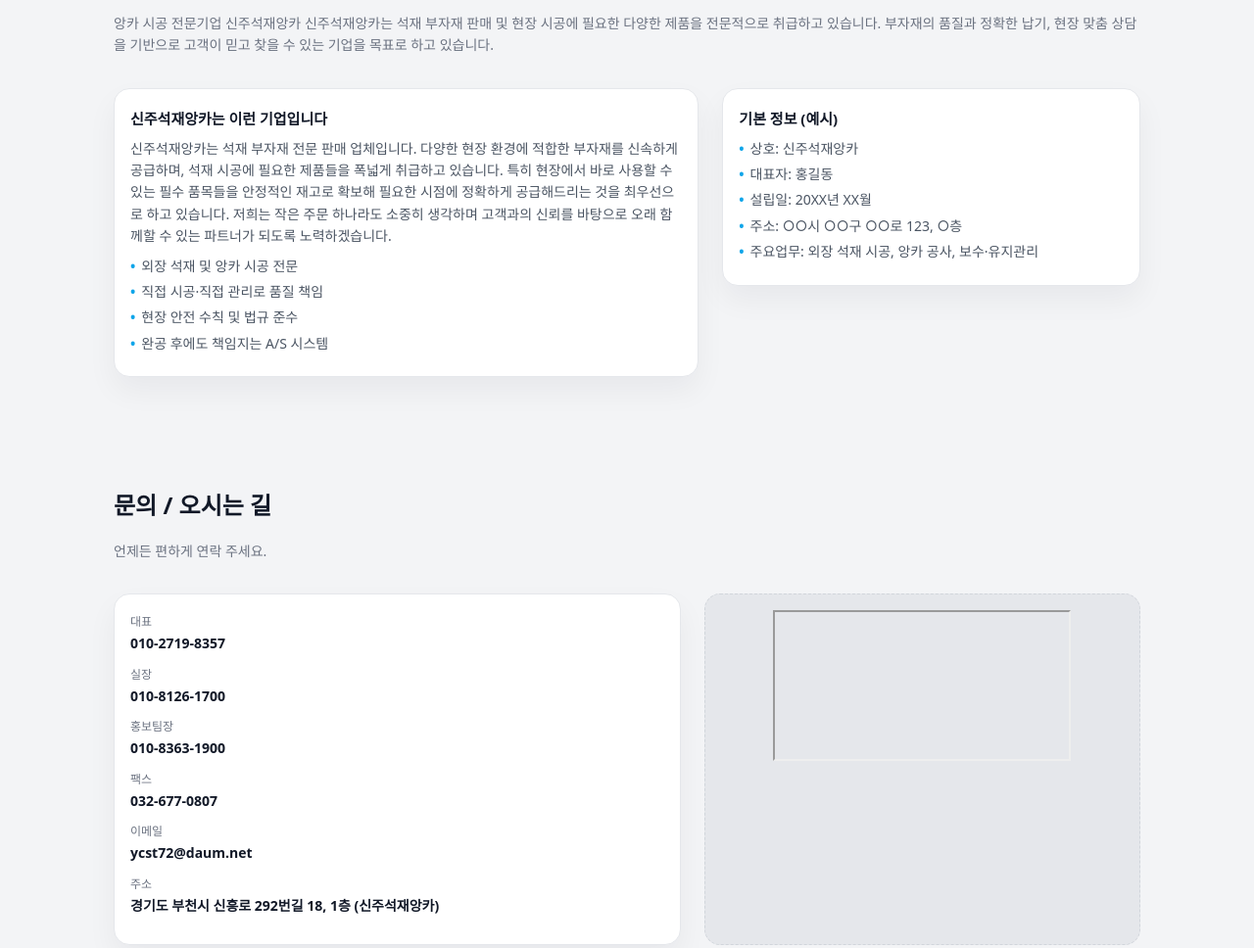
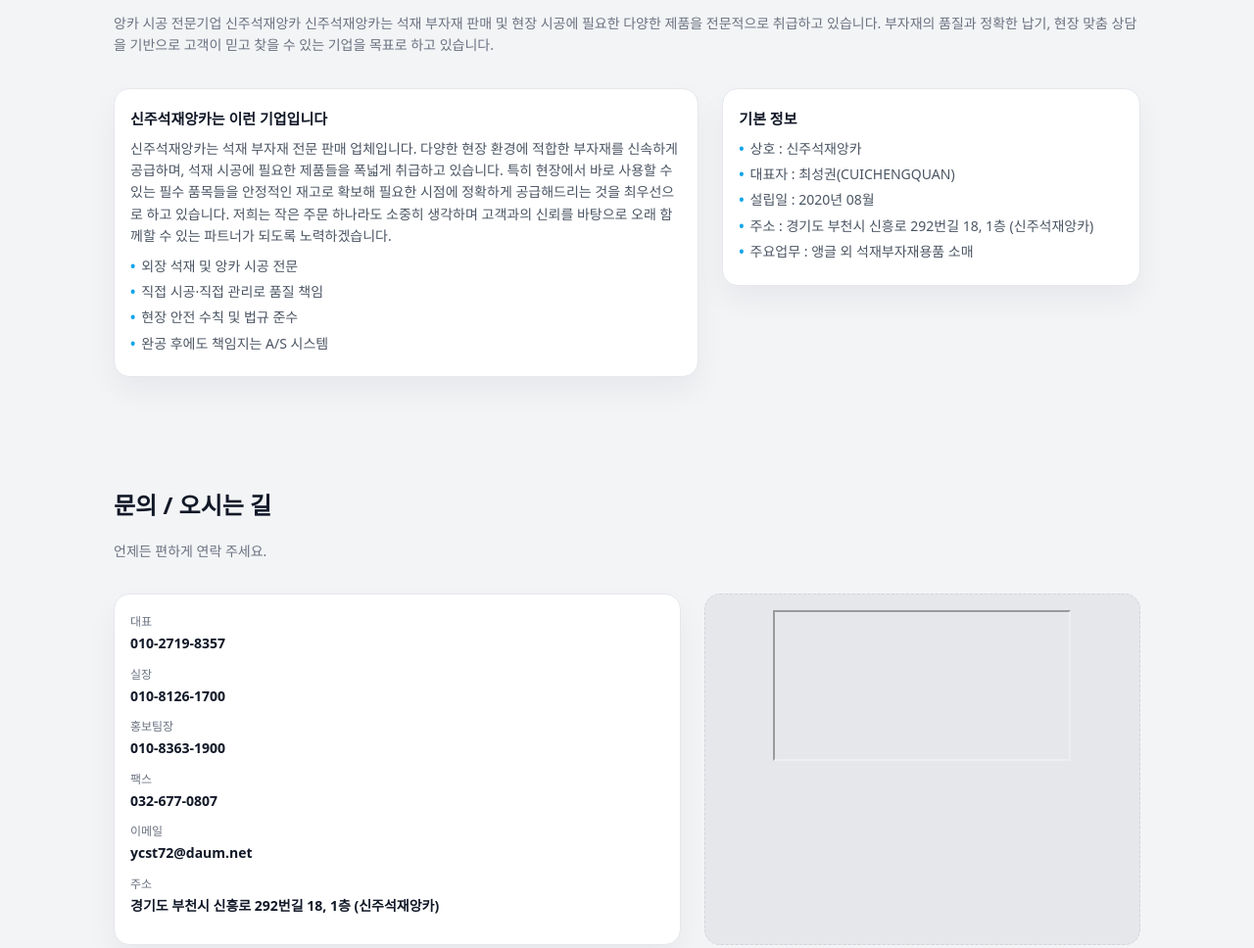
Before and after one commit to eunhyang231/shin-stone-homepage, a plain HTML site: page index.html in a window 1280 px wide. Shown: the part 1418-2386 px from the top of the page at 98% size. Drawn offline with Linux system fonts and the light colour scheme.

Commit message:
Add files via upload

```diff
--- a/index.html
+++ b/index.html
@@ -763,13 +763,13 @@
         </div>
 
         <div class="about-box">
-          <h3>기본 정보 (예시)</h3>
+          <h3>기본 정보</h3>
           <ul class="about-list">
-            <li>상호: 신주석재앙카</li>
-            <li>대표자: 홍길동</li>
-            <li>설립일: 20XX년 XX월</li>
-            <li>주소: ○○시 ○○구 ○○로 123, ○층</li>
-            <li>주요업무: 외장 석재 시공, 앙카 공사, 보수·유지관리</li>
+            <li>상호 : 신주석재앙카</li>
+            <li>대표자 : 최성권(CUICHENGQUAN)</li>
+            <li>설립일 : 2020년 08월</li>
+            <li>주소 : 경기도 부천시 신흥로 292번길 18, 1층 (신주석재앙카)</li>
+            <li>주요업무 : 앵글 외 석재부자재용품 소매</li>
           </ul>
         </div>
       </div>
@@ -838,7 +838,7 @@
 
         <div class="contact-map">
   <iframe>
-    src="https://map.naver.com/p/entry/place/1272984104?placePath=/home?entry=plt&from=map&fromPanelNum=1&additionalHeight=76&timestamp=202512021040&locale=ko&svcName=map_pcv5&searchType=place&lng=126.7760223&lat=37.5093850&c=15.00,0,0,0,dh"
+    src="https://map.naver.com/p/entry/place/1272984104?placePath=/home"
     width="100%"
     height="320"
     style="border:0;"
```
